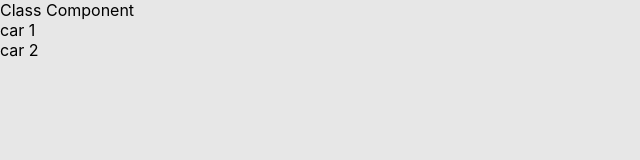
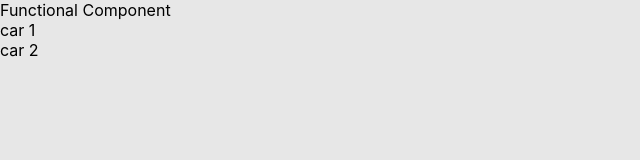
Before and after one commit to aindrajaya/challenge, a React (Create React App) app in the folder chapter4-reactjs/counter/: page / in a window 1280 px wide. Shown: the top 160 px of the page, without its empty margins (0-640 px from the left). Built offline with nearby package versions, Linux system fonts and the light colour scheme.

Commit message:
adding the example of function component and explanation

```diff
--- a/chapter4-reactjs/counter/src/index.js
+++ b/chapter4-reactjs/counter/src/index.js
@@ -52,11 +52,41 @@ class ContohClassComponent extends React.Component { //Pemanggilan React.Compone
   }
 }
 
-// 2. Function Component
+// 2. Function Component - Sekaraing Statefull semenjak adanya Hooks, dulunya stateless - jadi cuman menerima state turunan/ props
+const FunctionComponent = () => {
+  //Memakai useState untuk declare/init kondisi awal
+  const [count, setCount] = React.useState(0)
+  const [cars2, setCars2] = React.useState([
+      {
+        name: "car 1",
+        year: 2000,
+        merk: "Toyota"
+      },{
+       name: "car 2",
+       year: 2002,
+       merk: "Honda"
+      }
+     ]
+  )
+  console.log(cars2);
+
+  return(
+    <div>
+      Functional Component
+      {/* Mapping data array di jsx */}
+      {cars2.map((a, id) => (
+        <div key={id}>
+          {a.name}
+        </div>
+      ))}
+    </div>
+  )
+}
 
 ReactDOM.render(
   <React.StrictMode>
-    <ContohClassComponent />
+    {/* <ContohClassComponent /> */}
+    <FunctionComponent />
   </React.StrictMode>,
   document.getElementById('root')
 );
```
